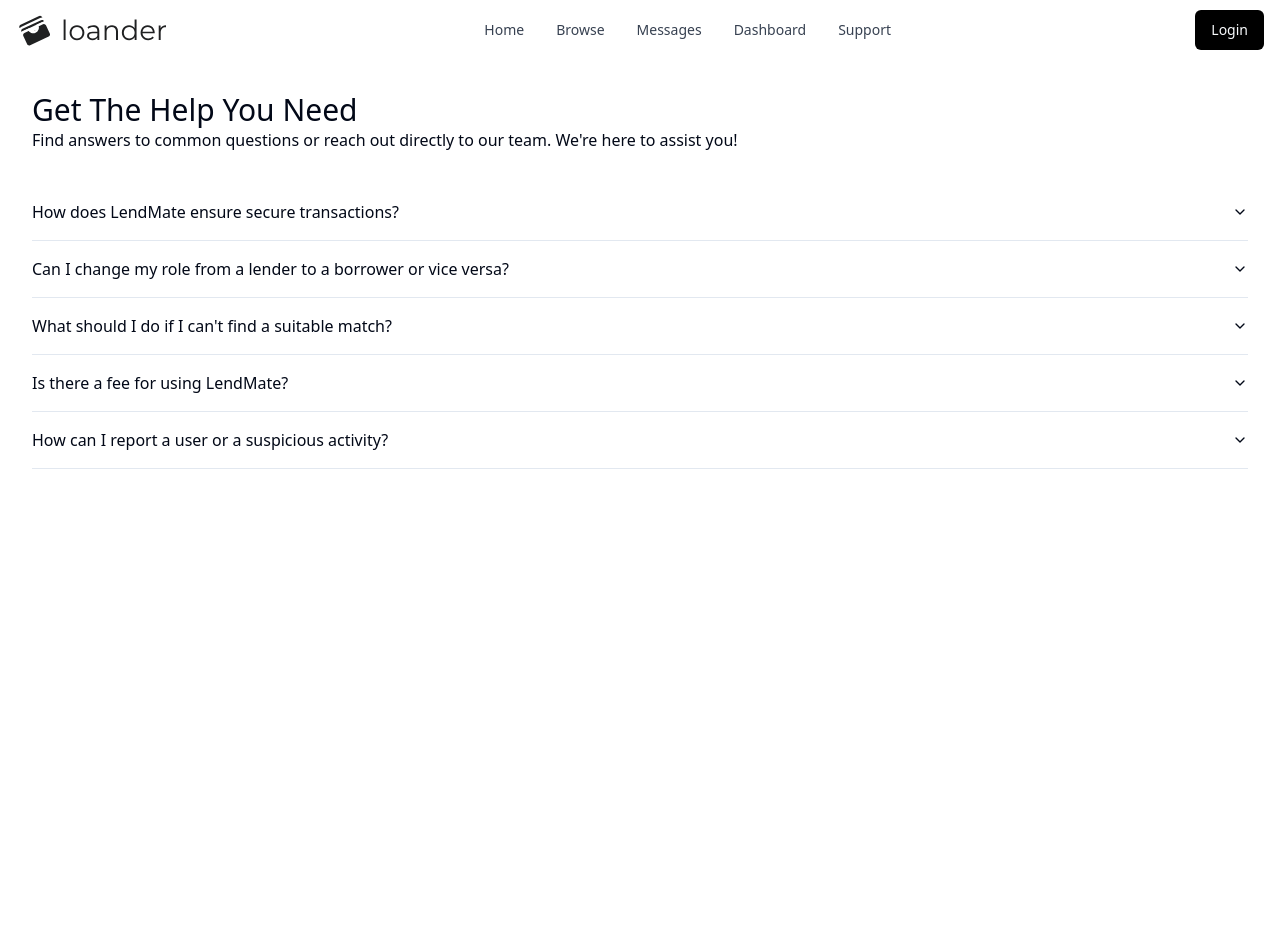
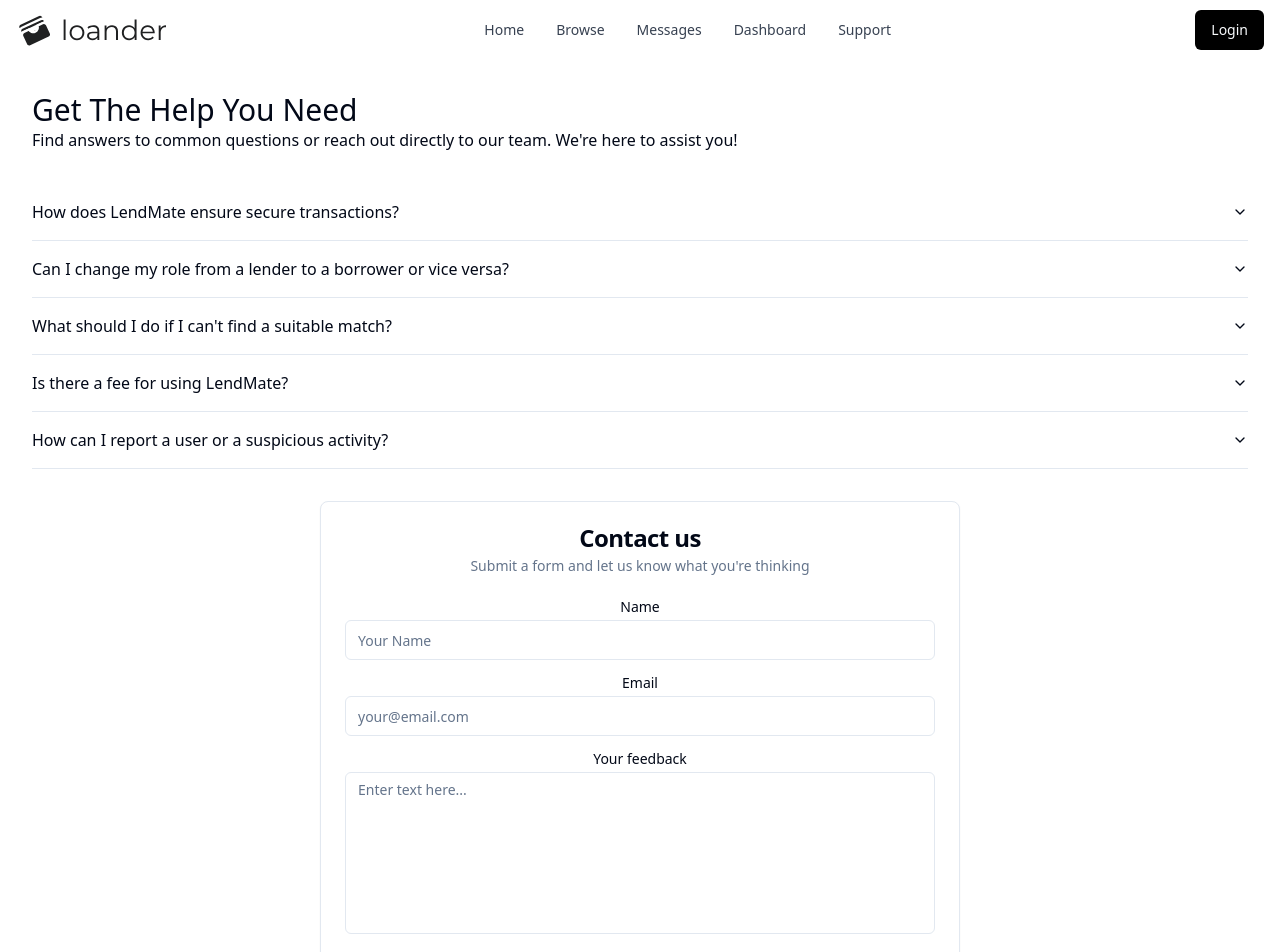
Before and after one commit to konfucius1/loander, a React (Vite) app in the folder client/: page /support in a window 1280 px wide. Shown: the top 952 px of the page. Before the commit the page ends 800 px from the top, so only its background shows below. Built offline with nearby package versions, Linux system fonts and the light colour scheme.

Commit message:
feat (Support): add contact-us-form to support page

```diff
--- /dev/null
+++ b/client/src/components/support/SupportForm.tsx
@@ -0,0 +1,49 @@
+import { Button } from '@/components/ui/button';
+import {
+  Card,
+  CardContent,
+  CardDescription,
+  CardFooter,
+  CardHeader,
+  CardTitle,
+} from '@/components/ui/card';
+import { Input } from '@/components/ui/input';
+import { Label } from '@/components/ui/label';
+
+export function SupportForm() {
+  return (
+    <Card className=" w-1/2">
+      <CardHeader>
+        <CardTitle>Contact us</CardTitle>
+        <CardDescription>
+          Submit a form and let us know what you're thinking
+        </CardDescription>
+      </CardHeader>
+      <CardContent>
+        <form>
+          <div className="grid w-full items-center gap-4">
+            <div className="flex flex-col space-y-1.5">
+              <Label htmlFor="name">Name</Label>
+              <Input id="name" placeholder="Your Name" />
+            </div>
+            <div className="flex flex-col space-y-1.5">
+              <Label htmlFor="name">Email</Label>
+              <Input id="name" placeholder="your@email.com" />
+            </div>
+            <div className="flex flex-col space-y-1.5">
+              <Label htmlFor="name">Your feedback</Label>
+              <Input
+                id="name"
+                placeholder="Enter text here..."
+                className="pb-36 pt-4"
+              />
+            </div>
+          </div>
+        </form>
+      </CardContent>
+      <CardFooter className="flex justify-center">
+        <Button>Submit</Button>
+      </CardFooter>
+    </Card>
+  );
+}
--- a/client/src/pages/Support.tsx
+++ b/client/src/pages/Support.tsx
@@ -1,4 +1,5 @@
 import { SupportAccordion } from '@/components/support/SupportAccordion';
+import { SupportForm } from '@/components/support/SupportForm';
 
 const Header = () => {
   return (
@@ -19,6 +20,9 @@ export const Support = () => {
         <Header />
         <SupportAccordion />
       </div>
+      <div className="flex justify-center">
+        <SupportForm />
+      </div>
     </>
   );
 };
```
